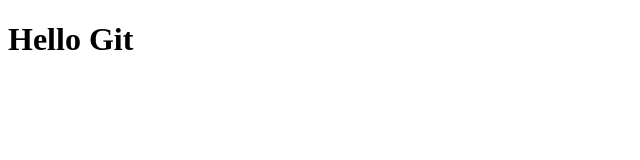
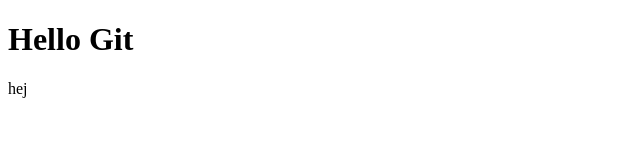
Before and after one commit to Opheliebedsted/kodet_site2, a plain HTML site: page index.html in a window 1280 px wide. Shown: the full height of the page, 0-640 px from the left. Drawn offline with Linux system fonts and the light colour scheme.

Commit message:
tilføjer tekst til index.html

```diff
--- a/index.html
+++ b/index.html
@@ -7,5 +7,6 @@
   </head>
   <body>
     <h1>Hello Git</h1>
+    <p>hej</p>
   </body>
 </html>
```
